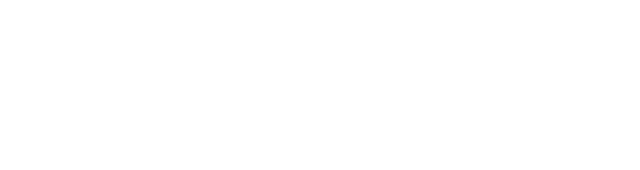
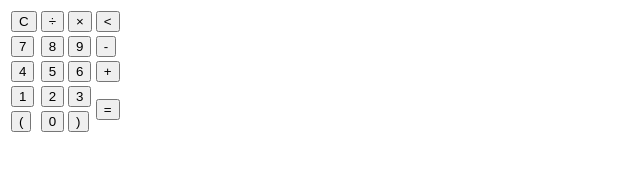
Before and after one commit to SMS-Team/Calculator, a plain HTML site: page index.html in a window 1280 px wide. Shown: the whole page, without its empty margins (0-640 px from the left). Drawn offline with Linux system fonts and the light colour scheme.

Commit message:
make the general form for Calculator html - edit in index.html

```diff
--- a/index.html
+++ b/index.html
@@ -5,9 +5,54 @@
     <meta http-equiv="X-UA-Compatible" content="IE=edge" />
     <meta name="viewport" content="width=device-width, initial-scale=1.0" />
     <link rel="stylesheet" href="./style.css" />
-    <title>Document</title>
+    <title>Calculator SMS</title>
   </head>
   <body>
+    <div class="container">
+      <div class="calculator dark">
+        <div class="theme-toggler active">
+          <i class="toggler-icon"></i>
+        </div>
+        <div class="display-screen">
+          <div id="display"></div>
+        </div>
+        <div class="buttons">
+          <table>
+            <tr>
+              <td><button class="btn-operator" id="clear">C</button></td>
+              <td><button class="btn-operator" id="/">&divide;</button></td>
+              <td><button class="btn-operator" id="*">&times;</button></td>
+              <td><button class="btn-operator" id="backspace"><</button></td>
+            </tr>
+            <tr>
+              <td><button class="btn-number" id="7">7</button></td>
+              <td><button class="btn-number" id="8">8</button></td>
+              <td><button class="btn-number" id="9">9</button></td>
+              <td><button class="btn-operator" id="-">-</button></td>
+            </tr>
+            <tr>
+              <td><button class="btn-number" id="4">4</button></td>
+              <td><button class="btn-number" id="5">5</button></td>
+              <td><button class="btn-number" id="6">6</button></td>
+              <td><button class="btn-operator" id="+">+</button></td>
+            </tr>
+            <tr>
+              <td><button class="btn-number" id="1">1</button></td>
+              <td><button class="btn-number" id="2">2</button></td>
+              <td><button class="btn-number" id="3">3</button></td>
+              <td rowspan="2">
+                <button class="btn-equal" id="equal">=</button>
+              </td>
+            </tr>
+            <tr>
+              <td><button class="btn-operator" id="(">(</button></td>
+              <td><button class="btn-number" id="0">0</button></td>
+              <td><button class="btn-operator" id=")">)</button></td>
+            </tr>
+          </table>
+        </div>
+      </div>
+    </div>
     <script src="./app.js"></script>
   </body>
 </html>
```
